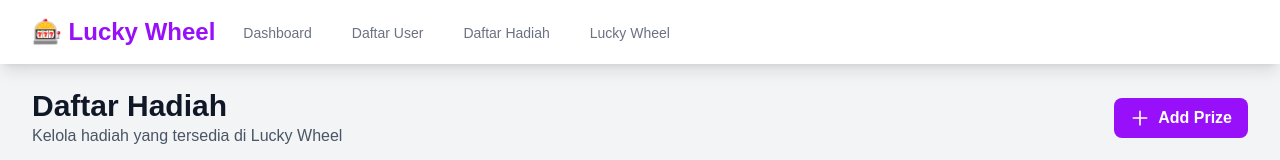
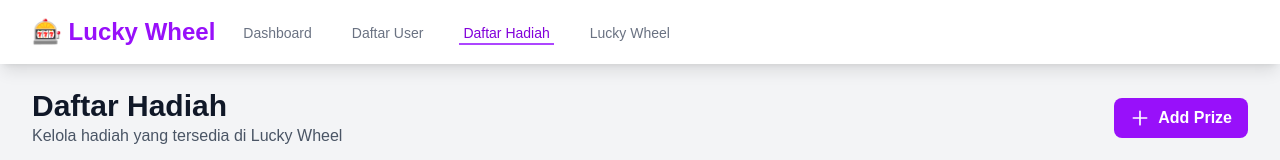
Before and after one commit to rickyzatnika/new-spinner, a Next.js app: page /dashboard/hadiah in a window 1280 px wide. Shown: the top 160 px of the page. Built offline with nearby package versions, Linux system fonts and the light colour scheme; no server answers; the database is empty.

Commit message:
change style nav dashboard

```diff
--- a/src/app/dashboard/page.jsx
+++ b/src/app/dashboard/page.jsx
@@ -175,7 +175,7 @@ export default function DashboardPage() {
             <h3 className="text-sm font-medium text-gray-600 mb-1">Spin Terakhir</h3>
             <p className="text-lg font-bold text-gray-800">
               {spinResultsArray.length > 0 && spinResultsArray[0].spinTime
-                ? formatTime(spinResultsArray[0].spinTime).split(',')[1]
+                ? 'Pukul ' + formatTime(spinResultsArray[0].spinTime).split(',')[1] + ' WIB'
                 : 'Belum ada'}
             </p>
             <p className="text-xs text-gray-500">
--- a/src/app/wheel/page.jsx
+++ b/src/app/f/wheel/page.jsx
@@ -2,8 +2,9 @@
 
 import { useState, useEffect, useRef } from 'react'
 import useSWR from 'swr'
-import LuckyWheelNew from '../../components/LuckyWheelNew'
+
 import Image from 'next/image'
+import LuckyWheelNew from '@/components/LuckyWheelNew'
 
 const fetcher = (url) => fetch(url).then((res) => res.json())
 
--- a/src/components/Navigation.jsx
+++ b/src/components/Navigation.jsx
@@ -1,10 +1,18 @@
 'use client'
 
 import Link from 'next/link'
+import { usePathname } from 'next/navigation'
 import { useState } from 'react'
 
 export default function Navigation() {
   const [isMenuOpen, setIsMenuOpen] = useState(false)
+
+  const pathname = usePathname()
+
+  const isDashboard = pathname === '/dashboard'
+  const isDaftarUser = pathname === '/dashboard/daftar-user'
+  const isHadiah = pathname === '/dashboard/hadiah'
+
 
   return (
     <nav className="bg-white shadow-lg sticky top-0 z-50">
@@ -17,25 +25,25 @@ export default function Navigation() {
             <div className="hidden sm:ml-6 sm:flex sm:space-x-8">
               <Link
                 href="/dashboard"
-                className="border-transparent text-gray-500 hover:border-gray-300 hover:text-gray-700 inline-flex items-center px-1 pt-1 border-b-2 text-sm font-medium transition duration-200"
+                className={`text-gray-500 hover:border-gray-300 hover:text-gray-700 inline-flex items-center px-1 pt-1 border-b-2 text-sm font-medium transition duration-200 ${isDashboard ? 'border-purple-500 border-b-2 text-purple-700' : 'border-transparent'}`}
               >
                 Dashboard
               </Link>
 
               <Link
                 href="/dashboard/daftar-user"
-                className="border-transparent text-gray-500 hover:border-gray-300 hover:text-gray-700 inline-flex items-center px-1 pt-1 border-b-2 text-sm font-medium transition duration-200"
+                className={`text-gray-500 hover:border-gray-300 hover:text-gray-700 inline-flex items-center px-1 pt-1 border-b-2 text-sm font-medium transition duration-200 ${isDaftarUser ? 'border-purple-500 text-purple-700 border-b border-puprle-300' : 'border-transparent'}`}
               >
                 Daftar User
               </Link>
               <Link
                 href="/dashboard/hadiah"
-                className="border-transparent text-gray-500 hover:border-gray-300 hover:text-gray-700 inline-flex items-center px-1 pt-1 border-b-2 text-sm font-medium transition duration-200"
+                className={`text-gray-500 hover:border-gray-300 hover:text-gray-700 inline-flex items-center px-1 pt-1 border-b-2 text-sm font-medium transition duration-200 ${isHadiah ? 'border-purple-500 text-purple-700' : 'border-transparent'}`}
               >
                 Daftar Hadiah
               </Link>
               <Link
-                href="/wheel"
+                href="/f/wheel"
                 target="_blank"
                 className="border-transparent text-gray-500 hover:border-gray-300 hover:text-gray-700 inline-flex items-center px-1 pt-1 border-b-2 text-sm font-medium transition duration-200"
               >
```
